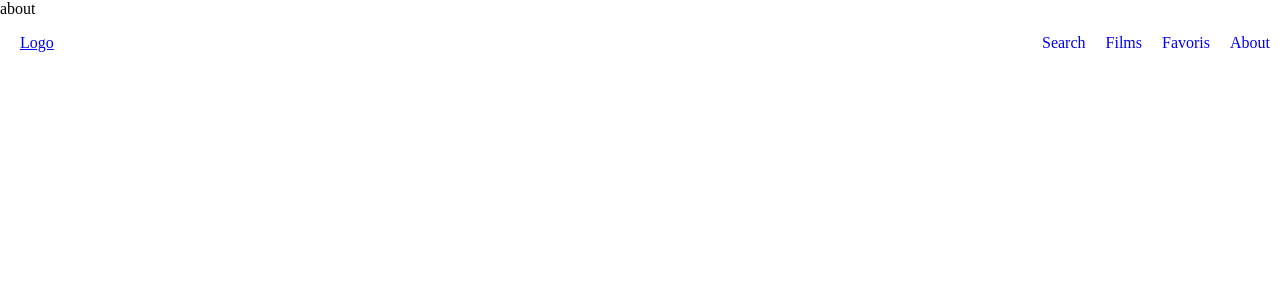
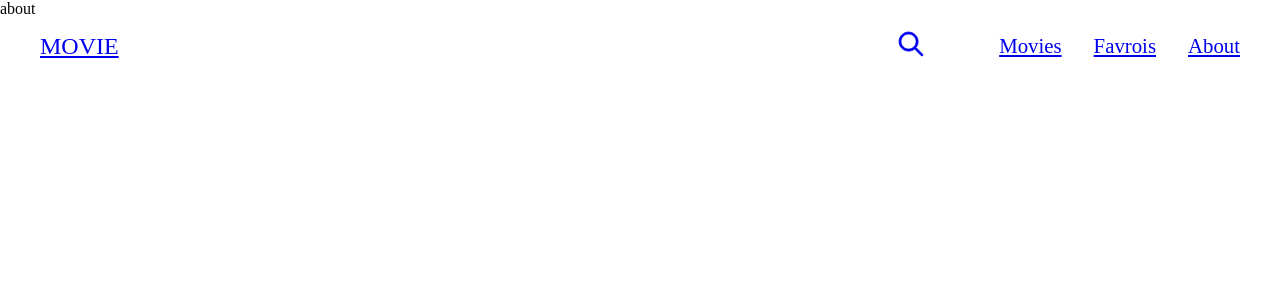
Before and after one commit to deokminlee92/cinepsisv2, a React (Create React App) app: page /about in a window 1280 px wide. Shown: the top 300 px of the page. Built offline with nearby package versions, Linux system fonts and the light colour scheme.

Commit message:
[IMG Home] a reconstituer la structure

```diff
--- a/package.json
+++ b/package.json
@@ -12,6 +12,7 @@
     "react-icons": "^4.8.0",
     "react-router-dom": "^6.11.2",
     "react-scripts": "5.0.1",
+    "styled-components": "^6.0.0-rc.2",
     "web-vitals": "^2.1.4"
   },
   "scripts": {
--- a/src/components/Intro/Intro.js
+++ b/src/components/Intro/Intro.js
@@ -1,5 +1,7 @@
 import React, { useEffect, useState } from "react";
 import axios from "axios";
+import { Wrapper } from "../../style/variables";
+import * as S from "./Intro.style";
 
 const API_URL_BASE = process.env.REACT_APP_API_URL_BASE;
 const API_KEY = process.env.REACT_APP_API_KEY;
@@ -9,6 +11,7 @@ const API_IMG = "https://image.tmdb.org/t/p/w500";
 
 function Movies() {
   const [movies, setMovies] = useState([]);
+  const [backgroundImageUrl, setBackgroundImageUrl] = useState("");
 
   useEffect(() => {
     axios
@@ -18,31 +21,46 @@ function Movies() {
       .then((res) => {
         const fetchedMovies = res.data.results;
         setMovies(fetchedMovies);
+        console.log("fetchedMovies", fetchedMovies);
+
+        // Randomly select one movie from the movies array
+        const randomMovie =
+          fetchedMovies[Math.floor(Math.random() * fetchedMovies.length)];
+        setBackgroundImageUrl(`${API_IMG}${randomMovie.poster_path}`);
       })
       .catch((error) => {
         console.error("Error fetching movies:", error);
       });
   }, []);
 
-  // Randomly select one movie from the movies array
-  const randomMovie = movies[Math.floor(Math.random() * movies.length)];
-
   return (
-    <div>
+    <>
+      <S.HomeIntro
+        style={{
+          backgroundImage: `url(${backgroundImageUrl})`,
+          // backgroundSize: "cover",
+          backgroundRepeat: "no-repeat",
+          backgroundPosition: "center center",
+        }}
+      >
+        <Wrapper>
+          <S.Container>
             {movies.length > 0 ? (
               <div>
-          <h2>Random Movie:</h2>
-          <h3>Title: {randomMovie.title}</h3>
-          <p>ID: {randomMovie.id}</p>
-          <img
-            src={`${API_IMG}${randomMovie.poster_path}`}
-            alt={randomMovie.title}
-          />
+                <S.Title>Today Movie</S.Title>
+                <S.Description>{movies[0].tagline}</S.Description>
+                <S.Name>{movies[0].original_title}</S.Name>
+                {/* <S.MoreButton>
+                  <Link to={`/detail/${movies[0].id}`}>More</Link>
+                </S.MoreButton> */}
               </div>
             ) : (
               <p>Loading movies...</p>
             )}
-    </div>
+          </S.Container>
+        </Wrapper>
+      </S.HomeIntro>
+    </>
   );
 }
 
--- a/src/components/Intro/Intro.style.js
+++ b/src/components/Intro/Intro.style.js
@@ -2,6 +2,8 @@ import styled from "styled-components";
 import { homeIntroZindex, device } from "../../style/variables";
 
 const HomeIntro = styled.section`
+  width: 100%;
+  height: 100%;
   position: relative;
   z-index: ${homeIntroZindex};
 `;
--- a/src/components/header/header.css
+++ /dev/null
@@ -1,20 +0,0 @@
-.container-header {
-  display: flex;
-  align-items: center;
-  justify-content: space-between;
-  width: 100%;
-}
-.Logo {
-  margin-left: 20px;
-}
-.liBox-header ul {
-  display: flex;
-  justify-content: space-between;
-}
-.liBox-header li {
-  list-style-type: none;
-  margin: 0 10px;
-}
-.liBox-header li a {
-  text-decoration: none;
-}
--- a/src/components/header/header.js
+++ b/src/components/header/header.js
@@ -1,41 +1,77 @@
 import React from "react";
-import "./header.css";
 import { Link } from "react-router-dom";
+import * as S from "./header.style";
+import { Wrapper } from "../../style/variables";
 
-function Header() {
+function Header({ isSearching }) {
   return (
-    <div className="container-header">
-      <div className="Logo">
-        {" "}
-        <Link to="/" className="LinkToHome">
-          Logo
-        </Link>
-      </div>
-      <nav className="liBox-header">
-        <ul>
-          <li>
-            <Link to="/search" className="LinkToSearch">
-              Search
-            </Link>
-          </li>
-          <li>
-            <Link to="/films" className="LinkToFilms">
-              Films
-            </Link>
-          </li>
-          <li>
-            <Link to="/favoris" className="LinkToFavoris">
-              Favoris
-            </Link>
-          </li>
-          <li>
-            <Link to="/about" className="LinkToAbout">
-              About
-            </Link>
-          </li>
-        </ul>
-      </nav>
-    </div>
+    <>
+      <S.Header>
+        <Wrapper>
+          <S.Container>
+            <S.LogoLinkContainer>
+              <Link to="/">Movie</Link>
+            </S.LogoLinkContainer>
+            <S.MenuContainer>
+              {!isSearching ? (
+                <S.SearchLinkContainer>
+                  <Link to="/search">
+                    <S.SearchIcon />
+                  </Link>
+                </S.SearchLinkContainer>
+              ) : (
+                <S.SearchCancel>Cancel</S.SearchCancel>
+              )}
+
+              <S.UL>
+                <S.LI>
+                  <Link to="/films">Movies</Link>
+                </S.LI>
+                <S.LI>
+                  <Link to="/favoris">Favrois</Link>
+                </S.LI>
+                <S.LI>
+                  <Link to="/about">About</Link>
+                </S.LI>
+              </S.UL>
+            </S.MenuContainer>
+          </S.Container>
+        </Wrapper>
+      </S.Header>
+    </>
+
+    // <div className="container-header">
+    //   <div className="Logo">
+    //     {" "}
+    //     <Link to="/" className="LinkToHome">
+    //       Logo
+    //     </Link>
+    //   </div>
+    //   <nav className="liBox-header">
+    //     <ul>
+    //       <li>
+    //         <Link to="/search" className="LinkToSearch">
+    //           Search
+    //         </Link>
+    //       </li>
+    //       <li>
+    //         <Link to="/films" className="LinkToFilms">
+    //           Films
+    //         </Link>
+    //       </li>
+    //       <li>
+    //         <Link to="/favoris" className="LinkToFavoris">
+    //           Favoris
+    //         </Link>
+    //       </li>
+    //       <li>
+    //         <Link to="/about" className="LinkToAbout">
+    //           About
+    //         </Link>
+    //       </li>
+    //     </ul>
+    //   </nav>
+    // </div>
   );
 }
 
--- a/src/components/header/header.style.js
+++ b/src/components/header/header.style.js
@@ -1,19 +1,103 @@
 import styled, { css } from "styled-components";
+import { IoIosSearch } from "react-icons/io";
+import {
+  headerZindex,
+  device,
+  headerHeight,
+  headerWidthLaptop,
+} from "../../style/variables";
 
-const Button = styled.button`
-  background: transparent;
-  border-radius: 3px;
-  border: 2px solid #bf4f74;
-  color: "#BF4F74";
-  margin: 0 1em;
-  padding: 0.25em 1em;
-
-  ${(props) =>
-    props.$primary &&
-    css`
-      background: "#BF4F74";
-      color: white;
-    `};
+const menuMargin = "1rem";
+const headerStyle = css`
+  position: fixed;
+  z-index: ${headerZindex};
+  height: ${headerHeight};
 `;
 
-export default Button;
+const Header = styled.header`
+  background-color: ${({ bgColor }) => bgColor};
+  width: 100%;
+  ${headerStyle};
+`;
+
+const Container = styled.div`
+  ${headerStyle};
+  width: 90vw;
+  display: flex;
+  justify-content: ${({ isOpen }) => (isOpen ? "flex-end" : "space-between")};
+  align-items: center;
+  color: ${({ color }) => color};
+
+  @media ${device.Laptops} {
+    width: ${headerWidthLaptop};
+  }
+`;
+
+const LogoLinkContainer = styled.div`
+  text-transform: uppercase;
+  font-weight: bold;
+  font-size: 1.5rem;
+  color: inherit;
+  display: ${({ isOpen }) => (isOpen ? "none" : "block")};
+`;
+
+const SearchLinkContainer = styled.div`
+  color: inherit;
+  margin-right: ${menuMargin};
+  display: ${({ isOpen }) => (isOpen ? "none" : "block")};
+
+  @media ${device.TabletPortrait} {
+    margin-right: calc(${menuMargin} + 1rem);
+  }
+
+  &:last-child {
+    margin-right: 0;
+  }
+`;
+
+const MenuContainer = styled.div`
+  display: flex;
+  justify-content: center;
+  align-items: center;
+`;
+
+const SearchIcon = styled(IoIosSearch)`
+  font-size: 2rem;
+  stroke-width: 0.7rem;
+`;
+
+const UL = styled.ul`
+  display: flex;
+  justify-content: space-around;
+`;
+const LI = styled.li`
+  font-size: 1.3rem;
+  list-style: none;
+  margin-right: ${menuMargin};
+  cursor: pointer;
+
+  &:last-child {
+    margin-right: 0;
+  }
+
+  @media ${device.TabletPortrait} {
+    margin-right: calc(${menuMargin} + 1rem);
+  }
+`;
+
+const SearchCancel = styled.button`
+  color: red;
+  margin-right: 1rem;
+`;
+
+export {
+  Header,
+  Container,
+  LogoLinkContainer,
+  SearchIcon,
+  SearchCancel,
+  SearchLinkContainer,
+  MenuContainer,
+  UL,
+  LI,
+};
--- a/src/pages/Home/HomeIntro.js
+++ b/src/pages/Home/HomeIntro.js
@@ -9,10 +9,10 @@ function HomeIntro() {
     <>
       <Layout>
         <Header />
-        <S.Main>
-          <Intro />
-        </S.Main>
-        {/* <S.Background backdropPath={movies.backdropPath} /> */}
+
+        <Intro />
+
+        {/* <S.Background backdropPath={randomMovie.backdropPath} /> */}
       </Layout>
     </>
   );
--- a/src/pages/Home/HomeIntro.style.js
+++ b/src/pages/Home/HomeIntro.style.js
@@ -4,6 +4,13 @@ const Main = styled.main`
   display: flex;
   justify-content: center;
   align-items: center;
+  position: absolute;
+  left: 0;
+  top: 0;
+  width: 100%;
+  background: ${({ backdropPath }) => `url(${backdropPath}) center no-repeat`};
+  background-size: cover;
+  height: 100vh;
 `;
 
 const Background = styled.div`
```
Also changed, not shown: 1 other file (tests, documents, lock files or other folders). Lines whose indentation alone changed are shown as unchanged.
